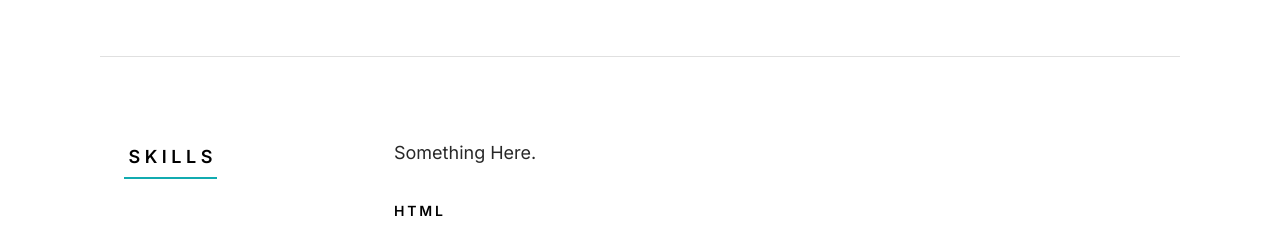
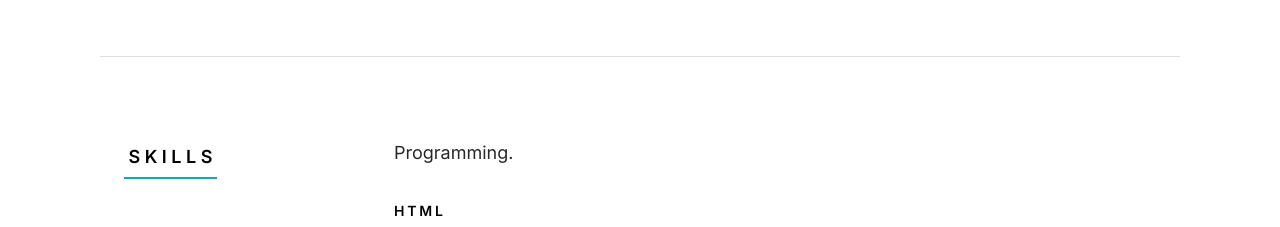
Before and after one commit to SumitK27/React-Dynamic-Portfolio, a React (Create React App) app: page / in a window 1280 px wide. Shown: the part 2600-2827 px from the top of the page. Built offline with nearby package versions, Linux system fonts and the light colour scheme.

Commit message:
Fixed Some bugs

```diff
--- a/src/Components/Portfolio.jsx
+++ b/src/Components/Portfolio.jsx
@@ -8,7 +8,7 @@ export default class Portfolio extends Component {
                     <div className="column folio-item" key={project.title}>
                         <a href={project.url} className="folio-item__thumb">
                             <img
-                                src={project.image}
+                                src={project.url}
                                 srcSet={`${project.image} 1x,
                                      ${project.image2} 2x`}
                                 alt=""
--- a/src/Components/Resume.jsx
+++ b/src/Components/Resume.jsx
@@ -73,7 +73,7 @@ export default class Resume extends Component {
                     </div>
                     <div className="column large-9 tab-12">
                         <div className="resume-block">
-                            <p>Something Here.</p>
+                            <p>Programming.</p>
 
                             <ul className="skill-bars-fat">{skills}</ul>
                         </div>
```
